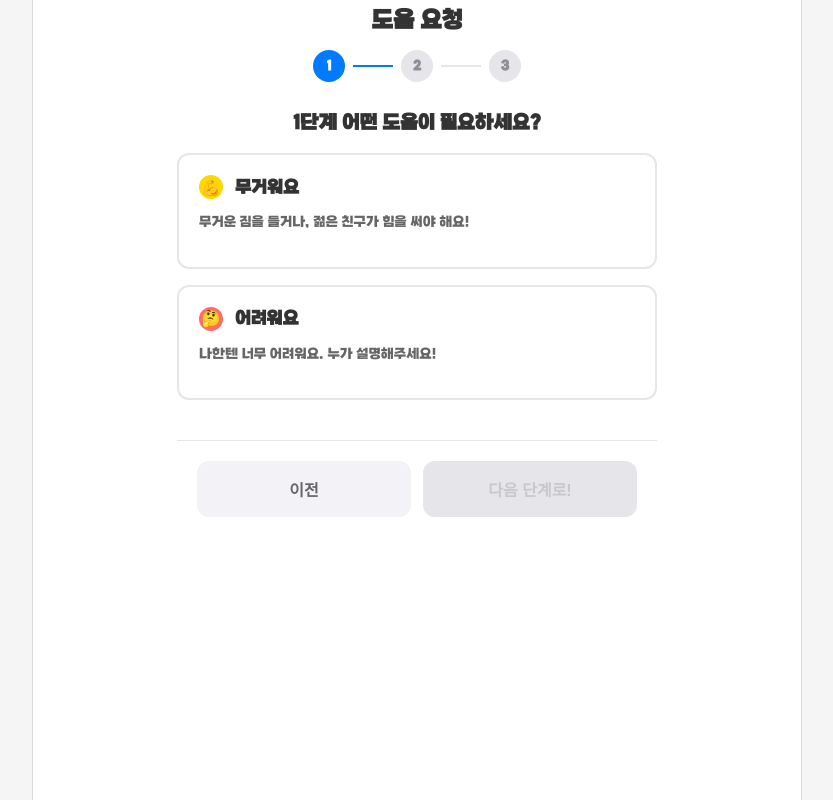
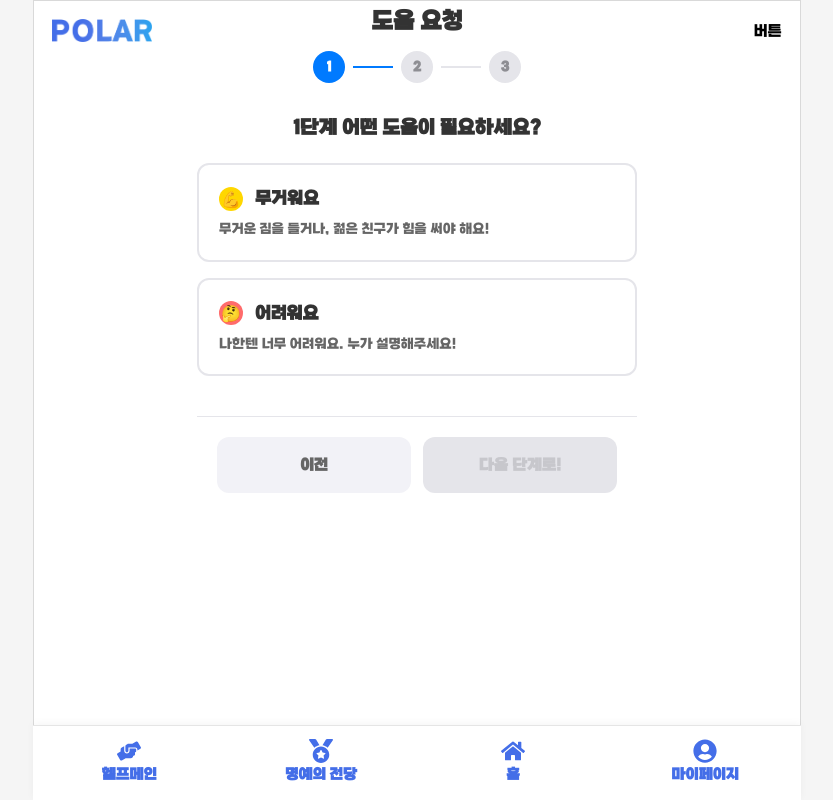
Before and after one commit to sonwoohon/Next_POLAR, a Next.js app: page /helps/create in a window 1280 px wide. Shown: the whole page, without its empty margins (223-1056 px from the left). Built offline with nearby package versions, Linux system fonts and the light colour scheme; no server answers.

Commit message:
feat : Header, Footer 퍼블리싱

```diff
--- /dev/null
+++ b/app/_components/Footer.module.css
@@ -0,0 +1,48 @@
+.footer {
+  position: fixed;
+  bottom: 0;
+  left: 50%;
+  transform: translateX(-50%);
+  width: 100%;
+  max-width: 768px;
+  background: #fff;
+  border-top: 1px solid #e5e5e5;
+  z-index: 1001;
+  padding: 0.5rem 0;
+  box-shadow: 0 -2px 8px rgba(0,0,0,0.04);
+}
+
+.menuList {
+  display: flex;
+  justify-content: space-around;
+  align-items: center;
+  margin: 0;
+  padding: 0;
+  list-style: none;
+}
+
+.menuList li {
+  flex: 1;
+  text-align: center;
+}
+
+.menuList a {
+  display: flex;
+  flex-direction: column;
+  align-items: center;
+  color: #446EE8;
+  text-decoration: none;
+  font-size: 0.95rem;
+  font-weight: 600;
+  padding: 0.3rem 0;
+  transition: color 0.2s;
+}
+
+.menuList a:hover {
+  color: #2563eb;
+}
+
+.icon {
+  font-size: 1.5rem;
+  margin-bottom: 0.1rem;
+}
--- /dev/null
+++ b/app/_components/Footer.tsx
@@ -0,0 +1,41 @@
+import React from 'react';
+import styles from './Footer.module.css';
+import { FaHandsHelping, FaMedal, FaHome, FaUserCircle } from 'react-icons/fa';
+import Link from 'next/link';
+
+const Footer: React.FC = () => {
+return (
+    <footer className={styles.footer}>
+    <nav>
+        <ul className={styles.menuList}>
+        <li>
+            <Link href="/helps">
+            <FaHandsHelping className={styles.icon} />
+            <span>헬프메인</span>
+            </Link>
+        </li>
+        <li>
+            <Link href="/main/junior/hall-of-fame">
+            <FaMedal className={styles.icon} />
+            <span>명예의 전당</span>
+            </Link>
+        </li>
+        <li>
+            <Link href="/">
+            <FaHome className={styles.icon} />
+            <span>홈</span>
+            </Link>
+        </li>
+        <li>
+            <Link href="/user/profile/me">
+            <FaUserCircle className={styles.icon} />
+            <span>마이페이지</span>
+            </Link>
+        </li>
+        </ul>
+    </nav>
+    </footer>
+);
+};
+
+export default Footer;
--- /dev/null
+++ b/app/_components/Header.module.css
@@ -0,0 +1,35 @@
+.header{
+  position: fixed;
+  max-width: 768px;
+  width: 100%;
+  top: 0;
+  left: 50%;
+  transform: translateX(-50%);
+  z-index: 1001;
+  padding: 1.2rem;
+  transition: margin-top 1s cubic-bezier(0.4,0,0.2,1);
+}
+
+.headerWrap{
+  display: flex;
+  justify-content: space-between;
+}
+.logo{
+  width: 100px;
+}
+
+.logo a {
+  background: linear-gradient(90deg, #7ee8fa 46%, #446EE8 100%);
+  -webkit-background-clip: text;
+  -webkit-text-fill-color: transparent;
+  background-clip: text;
+  color: transparent;
+  display: inline-block;
+  font-weight: 800;
+  font-size: 1.5rem;
+  letter-spacing: 0.05em;
+}
+
+.hide {
+  margin-top: -100px;
+}
--- /dev/null
+++ b/app/_components/Header.tsx
@@ -0,0 +1,49 @@
+'use client';
+import React, { useEffect, useRef, useState } from 'react';
+import styles from './Header.module.css';
+import Image from 'next/image';
+import Logo from '@/public/images/logos/POLAR.png';
+
+const Header: React.FC = () => {
+  const [hidden, setHidden] = useState(false);
+  const lastScrollY = useRef(0);
+  const scrollTimeout = useRef<NodeJS.Timeout | null>(null);
+
+  useEffect(() => {
+    const handleScroll = () => {
+      const currentScrollY = window.scrollY;
+      if (currentScrollY > lastScrollY.current && currentScrollY > 50) {
+        setHidden(true); // 아래로 스크롤하면 숨김
+      } else {
+        setHidden(false); // 위로 스크롤하면 보임
+      }
+      lastScrollY.current = currentScrollY;
+
+      // 스크롤 멈춤 감지
+      if (scrollTimeout.current) clearTimeout(scrollTimeout.current);
+      scrollTimeout.current = setTimeout(() => {
+        setHidden(false); // 스크롤 멈추면 다시 보임
+      }, 300);
+    };
+    window.addEventListener('scroll', handleScroll);
+    return () => {
+      window.removeEventListener('scroll', handleScroll);
+      if (scrollTimeout.current) clearTimeout(scrollTimeout.current);
+    };
+  }, []);
+
+  return (
+    <header className={`${styles.header} ${hidden ? styles.hide : ''}`}>
+      <div className={styles.headerWrap}>
+        <div className={styles.logo}>
+          <h1><a href="/"><Image src={Logo} alt='POLAR' /></a></h1>
+        </div>
+        <div className={styles.hamburger}>
+          <a href="">버튼</a>
+        </div>
+      </div>
+    </header>
+  );
+};
+
+export default Header;
--- a/app/globals.css
+++ b/app/globals.css
@@ -1,8 +1,109 @@
 /* Reset & Base */
+
+*, :after, :before {
+  background-repeat:no-repeat;
+  box-sizing:border-box;
+}
+
+:root {
+  -webkit-tap-highlight-color:transparent;
+  -webkit-text-size-adjust:100%;
+  text-size-adjust:100%;cursor:default;
+  line-height:1.5;
+  overflow-wrap:break-word;tab-size:4;
+}
+
+html, body, div, span, applet, object, iframe, h1, h2, h3, h4, h5, h6, p, blockquote, pre, a, abbr, acronym, address, big, cite, code, del, dfn, em, img, ins, kbd, q, s, samp, small, sub, sup, tt, var,  u, i,  dl, dt, dd, ol, ul, li, fieldset, form, label, legend, table, caption, tbody, tfoot, thead, tr, th, td, article, aside, canvas, details, embed, figure, figcaption, footer, header, hgroup, menu, nav, output, ruby, section, summary, time, mark, audio, video{
+  margin:0;
+  padding:0;
+  border:0;
+  font-size:100%;
+  font:inherit;
+  vertical-align:baseline;
+}
+
+article, aside, details, figcaption, figure, footer, header, hgroup, menu, nav, section{
+  display:block;
+}
+
+ol, ul{
+  list-style:none;
+}
+
+blockquote:before, blockquote:after, q:before, q:after{
+  content:'';
+  content:none;
+}
+
+img, picture, video, canvas, svg {
+  max-width:100%;
+  height: auto;
+  vertical-align:top;
+}
+
+a{
+  background-color:transparent;
+  text-decoration:none;
+  color:inherit;}
+a:active, a:hover{
+  outline:0;
+}
+
+[hidden], template{
+  display:none;
+}
+
+button, input, optgroup, select, textarea{
+  color:inherit;
+  font:inherit;
+  margin:0;-webkit-border-radius:0;
+  border-radius:0;
+  border:0
+}
+button,
+html input[type="button"],
+input[type="reset"],
+input[type="submit"]{
+  /*-webkit-appearance:button;*/
+  cursor:pointer;
+  padding:0;
+  background:transparent;
+}
+
+button[disabled],
+html input[disabled]{cursor:default; }
+input[type="search"]::-webkit-search-cancel-button,
+input[type="search"]::-webkit-search-decoration{
+  -webkit-appearance:none;
+}
+
+input[type="search"]{
+  /*-webkit-appearance:textfield;*/box-sizing:content-box;
+}
+
+input[type="number"]::-webkit-inner-spin-button,
+input[type="number"]::-webkit-outer-spin-button{
+  height:auto;
+}
+
+input[type="checkbox"], input[type="radio"]{
+  box-sizing:border-box;
+  padding:0;
+}
+
+input{
+  line-height:normal;
+}
+
+textarea {-webkit-backface-visibility:hidden;
+  backface-visibility:hidden;
+  background-color:transparent;
+  border:0;word-break:keep-all;
+  word-wrap:break-word
+}
+
 html,
 body {
-  margin: 0;
-  padding: 0;
   max-width: 100vw;
   height: 100vh;
 }
--- a/app/layout.tsx
+++ b/app/layout.tsx
@@ -3,6 +3,8 @@ import { gangwonEdu, pretendard } from '@/public/fonts/fonts';
 import './globals.css';
 import { QueryProvider } from '@/app/_components/QueryProvider';
 import { ImageProvider } from '@/lib/contexts/ImageContext';
+import Header from '@/app/_components/Header';
+import Footer from '@/app/_components/Footer';
 
 export const metadata: Metadata = {
   title: 'POLAR',
@@ -19,7 +21,9 @@ export default function RootLayout({
       <body className={`${gangwonEdu.variable} ${pretendard.variable}`}>
         <QueryProvider>
           <ImageProvider>
+            <Header />
             <main className='main-container'>{children}</main>
+            <Footer />
           </ImageProvider>
         </QueryProvider>
       </body>
--- a/package.json
+++ b/package.json
@@ -20,6 +20,7 @@
     "react-daum-postcode": "^3.2.0",
     "react-dom": "^19.0.0",
     "react-hook-form": "^7.60.0",
+    "react-icons": "^5.5.0",
     "swiper": "^11.2.10",
     "uuid": "^11.1.0",
     "zustand": "^5.0.6"
```
Also changed, not shown: 1 other file (tests, documents, lock files or other folders).
